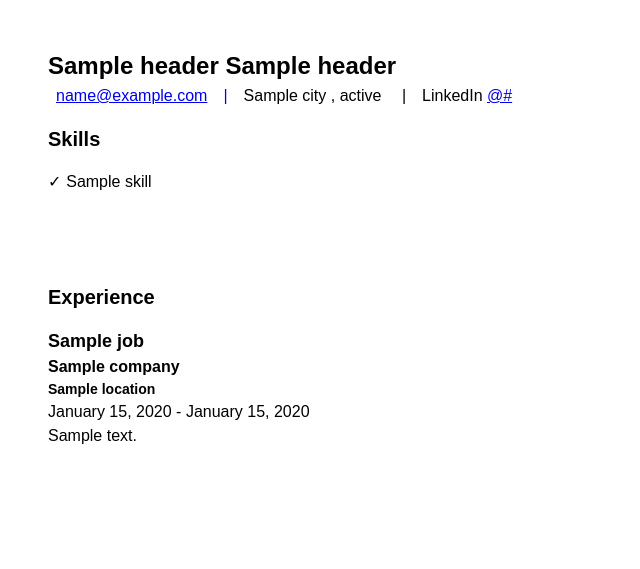
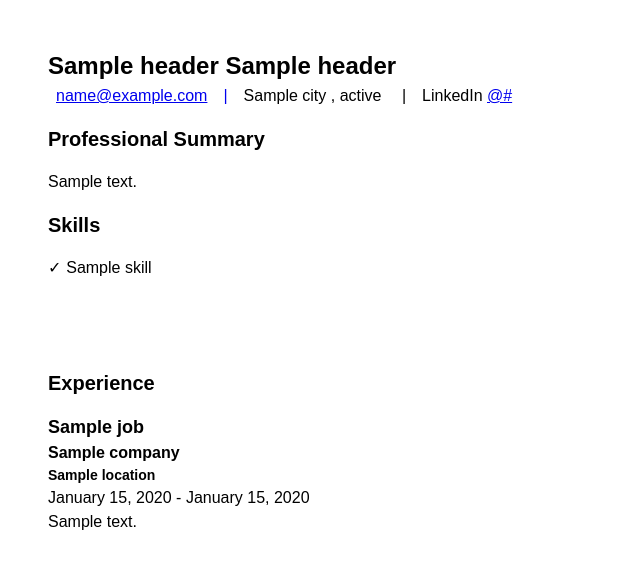
Before and after one commit to abstractionjackson/resume, a Python web app: template templates/resume_template.html in a window 1280 px wide. Shown: the top 569 px of the page, without its empty margins (0-640 px from the left). Run offline with Jinja, Linux system fonts and the light colour scheme; the template is opened without the code that fills it: most values are stand-ins (such as "Sample title", 1, 10 or a date in 2020).

Commit message:
add summary section

```diff
--- a/classes.py
+++ b/classes.py
@@ -16,6 +16,7 @@ class Resume(Node):
         self.set_email()
         self.set_location()
         self.set_linkedin()
+        self.set_summary(   )
         self.set_skills()
         self.set_experience()
 
@@ -29,6 +30,8 @@ class Resume(Node):
                     key, value = key_value_pair
                     self.meta[key.strip().upper()] = value.strip()
 
+    def set_summary(self):
+        self.summary = self.get_node_by_heading('summary').body
 
     def _get_node_properties(self, node, *properties):
         return {
--- /dev/null
+++ b/templates/partials/_summary.html
@@ -0,0 +1,5 @@
+<article>
+    <main>
+        <p>{{ summary }}</p>
+    </main>
+</article>
--- a/templates/resume_template.html
+++ b/templates/resume_template.html
@@ -3,6 +3,7 @@
 {% set email = resume.email %}
 {% set location = resume.location %}
 {% set linkedin = resume.linkedin %}
+{% set summary = resume.summary %}
 <html>
   <head>
     <link rel="stylesheet" href="styles/reset.css" />
@@ -19,6 +20,14 @@
         <section>
           <main>
             {% include "partials/_contact.html" %}
+          </main>
+        </section>
+        <section>
+          <header>
+            <h3>Professional Summary</h3>
+          </header>
+          <main>
+            {% include "partials/_summary.html" %}
           </main>
         </section>
         <section>
```
Also changed, not shown: 1 other file.
